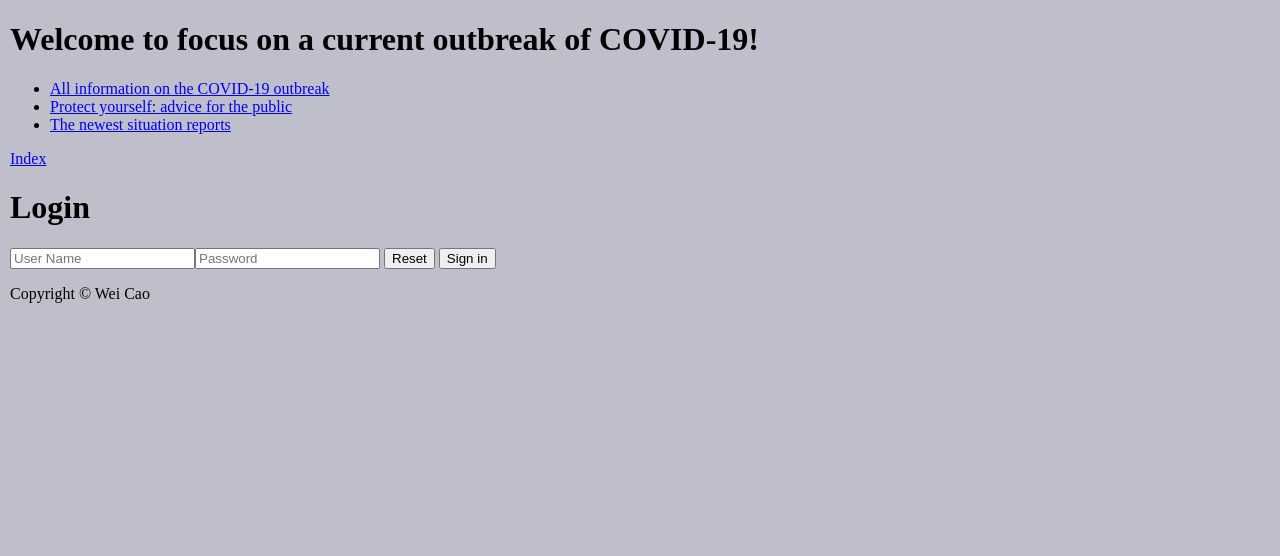
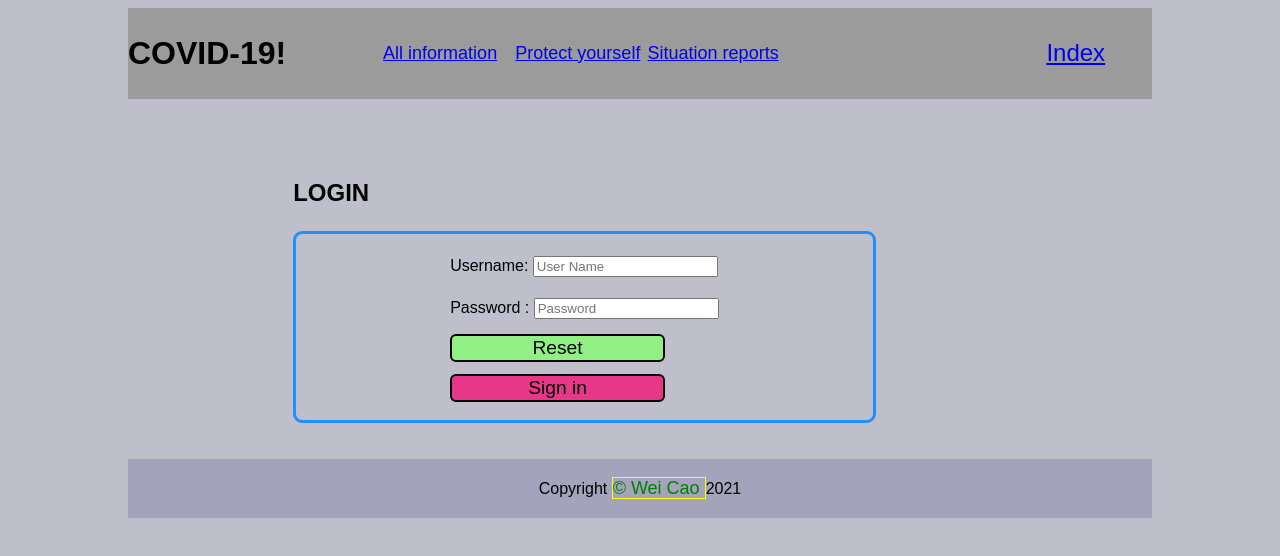
Before and after one commit to Vivi202008/MyWebb, a plain HTML site: page login.html in a window 1280 px wide. Drawn offline with Linux system fonts and the light colour scheme.

Commit message:
write style.css, finish.

```diff
--- a/login.html
+++ b/login.html
@@ -4,47 +4,50 @@
 
 <head>
     <meta charset="utf-8" />
-    <title>Focus on the coronavirus</title>
-    <link rel="stylesheet" href="style.css">
+    <title>Login</title>
+    <link rel="stylesheet" href="styles.css">
 </head>
 
 <body>
-    <header>
-        <h1>Welcome to focus on a current outbreak of COVID-19!</h1>
-        <nav>
-            <ul>
-                <li><a href=https://www.who.int/emergencies/diseases/novel-coronavirus-2019>All information on the
-                        COVID-19 outbreak </a></li>
-                <li><a href=https://www.who.int/emergencies/diseases/novel-coronavirus-2019/advice-for-public>Protect
-                        yourself: advice for the public </a></li>
-                <li><a href=https://www.who.int/emergencies/diseases/novel-coronavirus-2019/situation-reports>The newest
-                        situation reports </a></li>
-            </ul>
+    <div class="wrapperLogin">
 
-            <p><a href=index.html>Index</a>
-        </nav>
+        <header class="headwrapper">
+            <h1 class="siteName">COVID-19!</h1>
+
+            <nav class="nav">
+                <ul>
+                    <li><a href=https://www.who.int/emergencies/diseases/novel-coronavirus-2019>All information</a></li>
+                    <li><a href=https://www.who.int/emergencies/diseases/novel-coronavirus-2019/advice-for-public>Protect
+                            yourself</a></li>
+                    <li><a href=https://www.who.int/emergencies/diseases/novel-coronavirus-2019/situation-reports>
+                            Situation reports </a></li>
+                </ul>
+            </nav>
+           <a href=index.html class="link">Index</a>
 
     </header>
 
-    <h1>Login</h1>
+    <section class="main-login">
+     <h2 class="loginHeader">Login</h2>
 
-    <form action="http//:www.lexicon.se" method="POST">
+    <form action="http//:www.lexicon.se" method="POST" class="main">
 
-        <!-- <label for="UserName">User Name</label><label for="Password">Password</label>-->
-        <input id="userName" type="text" minlength="2" maxlength="50" placeholder="User Name" /><input id="Password"
-            type="text" minlength="2" maxlength="50" placeholder="Password" />
+        <label >Username:   <input id="userName" type="text" minlength="2" maxlength="50" placeholder="User Name" /></label>
+        <label >Password :   <input id="Password" type="text" minlength="2" maxlength="50" placeholder="Password" /></label>
 
-        <!--<input type="submit" value="Send"/>-->
-        <button type="submit">Reset</button>
-        <button type="submit">Sign in</button>
+        <button type="submit" class="reset">Reset</button>
+
+        <button type="submit" class="signin"  >Sign in</button>
     </form>
 
-    <footer>
+</section>
+
+    <footer class="main-footer">
         <p>
-            Copyright <span>© Wei Cao </span>
+            Copyright <span class=ingredient>© Wei Cao </span>  2021
         </p>
     </footer>
-
+</div>
 </body>
 
 </html>
--- a/style.css
+++ /dev/null
@@ -1,21 +0,0 @@
-body{
-    background-color: rgb(191, 191, 204);
-    margin-left: 10px;
-}
-
-#specialText{
-    font-style: italic;
-}
-
-input+label, form select{
-    display: block;
-}
-
-form buttong{
-    border: 1px solid black;
-}
-
-.greenButton{
-    color:green;
-    border: 1px solid yellow;
-}
--- /dev/null
+++ b/styles.css
@@ -0,0 +1,176 @@
+body {
+  background-color: rgb(191, 191, 204);
+  font-family: sans-serif;
+  margin-left: auto;
+  margin-right: auto;
+  line-height: 1.5;
+  width: 1024px;
+}
+
+img {
+  max-width: 100%;
+  max-height: 100%;
+}
+
+<!--Grid-area-->
+.siteName {
+  grid-area: siteName;
+  background-color: #454b46;
+}
+.nav{
+  white-space:nowrap;
+}
+.nav  li {
+  display: inline-grid;
+  align-items: center;
+  font-size: large;
+  width: 30%;
+}
+.link {
+  grid-area: link;
+  font-size: x-large;
+}
+
+.headwrapper{
+  grid-area: header;
+  display: grid;
+  grid-template-areas: 'siteName siteName nav nav nav . link';
+  gap: 10px;
+  align-items: center;
+  justify-content: stretch;
+  width:100%;
+  height:100%;
+  background-color: rgb(155, 155, 155);
+}
+
+.subText {
+  grid-area: subText;
+  padding: 0.6em;
+  text-align: justify;
+  background-color: rgb(136, 128, 128);
+}
+
+.content1 {
+  grid-area: content1;
+  text-align: justify;
+  background-color:rgb(149, 185, 185);
+}
+.content2 {
+  grid-area: content2;
+  text-align: justify;
+  background-color: #b8b89c;
+}
+
+article{
+  padding: 0.6em;
+}
+
+.side {
+grid-area: sidebar;
+background-color:rgb(151, 161, 179)
+}
+
+.main-footer {
+grid-area: footer;
+background-color: rgb(163, 163, 187);
+text-align: center;
+}
+
+@media (min-width: 1024px) {
+  .wrapperIndex {
+    display: grid;
+    grid-row-gap: 20px;
+    grid-column-gap: 20px;
+    grid-template-columns: 1fr 1fr 1fr 1fr 1fr 1fr 1fr ;
+    grid-template-areas:
+      "header header header header header header header"
+      "subText subText subText subText subText subText sidebar"
+      "content1 content1 content1 content2 content2 content2  sidebar"
+      "footer footer  footer footer footer  footer footer"
+   }
+   nav ul {
+     flex-direction: column;
+   }
+}
+
+.loginHeader{
+  grid-area: loginHeader;
+  text-transform: uppercase;
+  align-self: center;
+}
+
+form button{
+  border: 2px solid black;
+  border-radius: 6px;
+
+  width: 80%;
+  font-size: larger;
+}
+
+.reset{
+  background-color: rgb(144, 240, 132);
+  margin-bottom: 2px;
+}
+
+.reset:hover{
+  background-color:dodgerblue;
+  transition: 500ms;
+  font-weight: bolder;
+}
+
+.signin{
+  background-color: rgb(230, 55, 137);
+  margin-bottom: 2px;
+}
+.signin:hover{
+  background-color: rgb(240, 180, 15);
+  transition: 500ms;
+  font-weight: bolder;
+}
+
+
+form{
+  border:3px solid dodgerblue;
+  border-radius: 9px;
+  padding:1em;
+  width: 100%;}
+
+.main{
+  display: grid;
+  line-height: 2;
+  gap: 10px;
+  align-items: center;
+  justify-content: center;
+}
+
+@media (min-width: 1024px) {
+  .wrapperLogin {
+    display: grid;
+    grid-row-gap: 20px;
+    grid-column-gap: 20px;
+    grid-template-columns: 1fr 1fr 1fr 1fr 1fr 1fr 1fr ;
+    grid-template-areas:
+      "header header header header header header header"
+      ". login . . . . ."
+      ". main main main main . ."
+      "footer footer  footer footer footer  footer footer"
+   }
+   nav ul {
+     flex-direction: column;
+   }
+}
+
+.main-login{
+  display: inline;
+  grid-area: main ;
+  padding: 1em;
+  align-items: center;
+  justify-content: center;
+}
+
+span.ingredient {
+  color:green;
+  font-size: large;
+  border: 1px solid yellow;
+
+}
```
Also changed, not shown: index.html (+50 -45 lines), try.html (deleted, +0 -37 lines), Skärmklipp.PNG (added), c19.png, symtoms.png.
